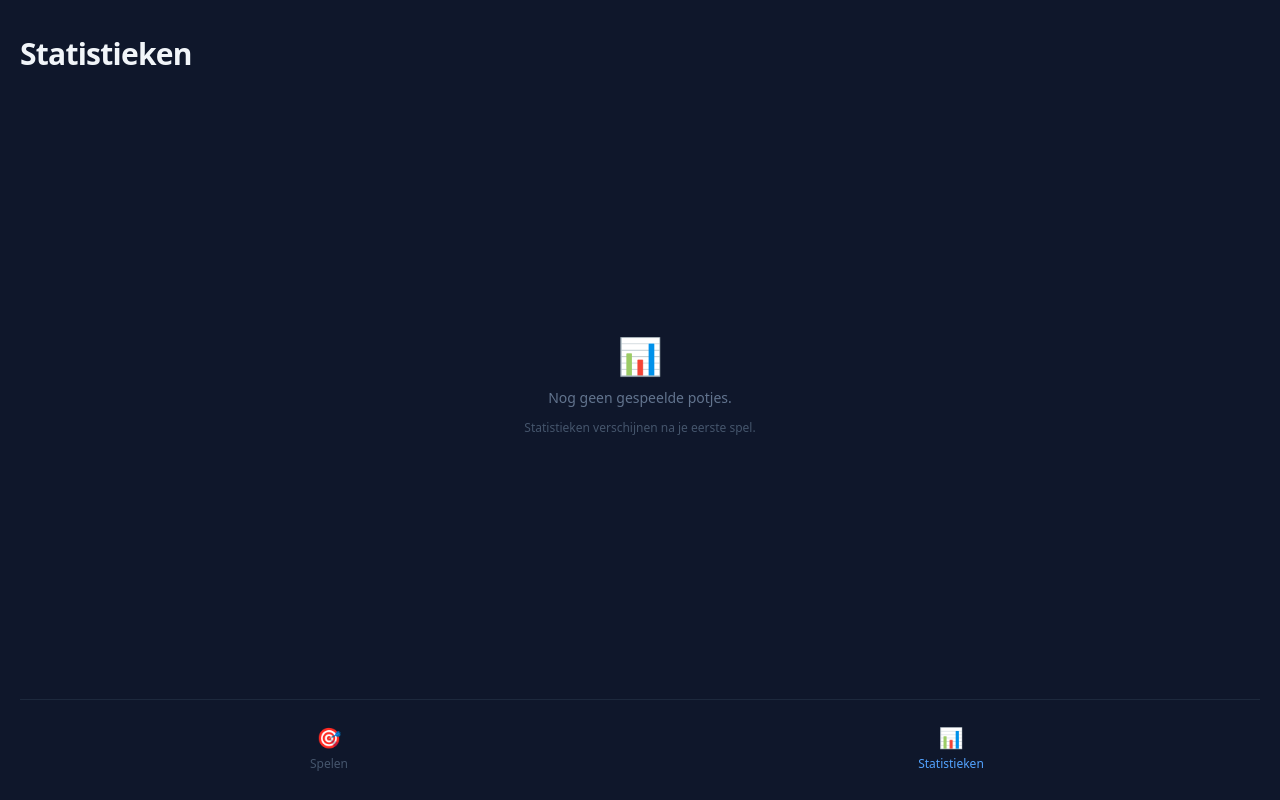
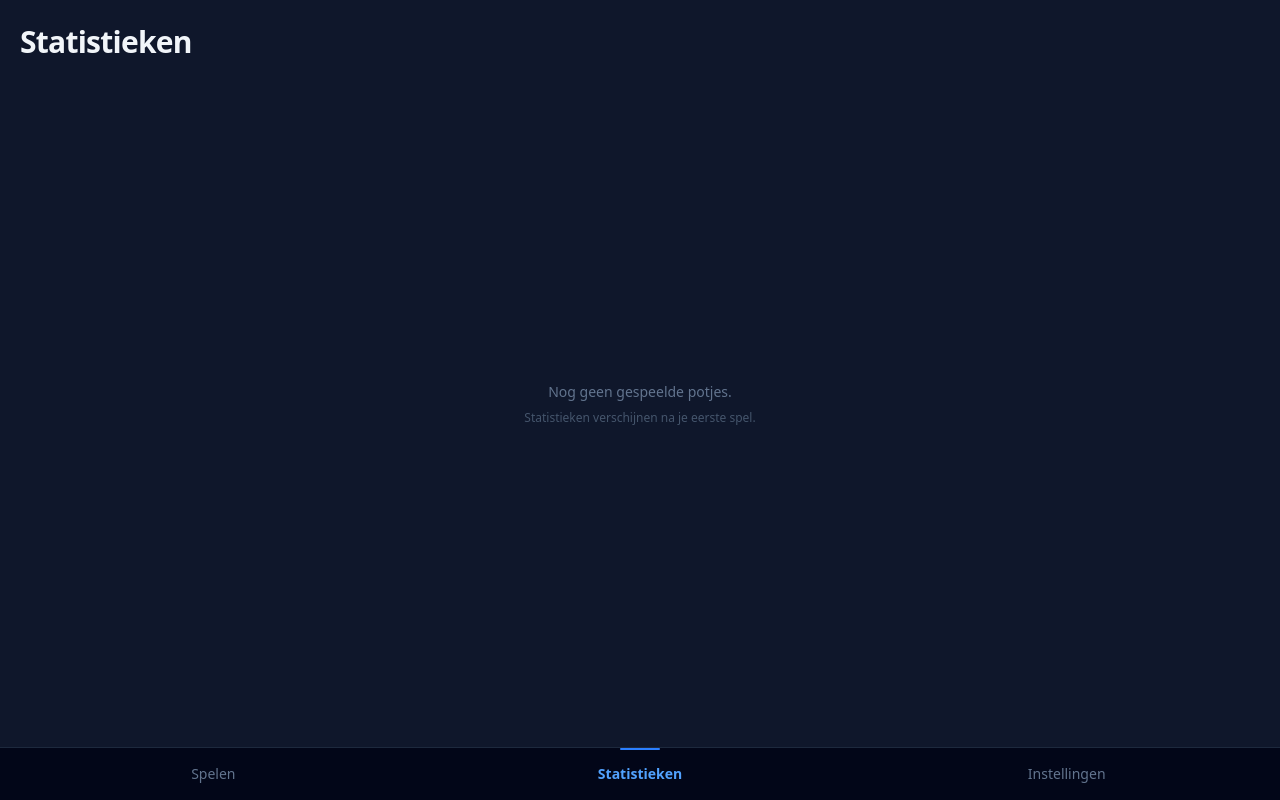
Before and after one commit to duukizaakbreedland/darts-app, a React (Vite) app: page /darts-app/stats in a window 1280 px wide. Built offline with nearby package versions, Linux system fonts and the light colour scheme.

Commit message:
Home: strakke layout zonder emoji's + herbruikbare bottom-nav met Instellingen-tab en Settings-scherm

```diff
--- a/src/App.tsx
+++ b/src/App.tsx
@@ -5,6 +5,7 @@
 import { GameScreen } from './screens/GameScreen'
 import { GameOverScreen } from './screens/GameOverScreen'
 import { StatsScreen } from './screens/StatsScreen'
+import { SettingsScreen } from './screens/SettingsScreen'
 
 function App() {
   return (
@@ -15,6 +16,7 @@
         <Route path="/game" element={<GameScreen />} />
         <Route path="/game-over" element={<GameOverScreen />} />
         <Route path="/stats" element={<StatsScreen />} />
+        <Route path="/settings" element={<SettingsScreen />} />
       </Routes>
     </BrowserRouter>
   )
--- /dev/null
+++ b/src/components/BottomNav.tsx
@@ -0,0 +1,34 @@
+import { useNavigate, useLocation } from 'react-router-dom'
+
+const TABS = [
+  { label: 'Spelen', path: '/' },
+  { label: 'Statistieken', path: '/stats' },
+  { label: 'Instellingen', path: '/settings' },
+]
+
+export function BottomNav() {
+  const navigate = useNavigate()
+  const { pathname } = useLocation()
+
+  return (
+    <nav className="flex border-t border-slate-800 bg-slate-950 pb-[env(safe-area-inset-bottom)]">
+      {TABS.map(({ label, path }) => {
+        const active = pathname === path
+        return (
+          <button
+            key={path}
+            onClick={() => navigate(path)}
+            className="relative flex-1 flex items-center justify-center py-4 transition-colors"
+          >
+            {active && (
+              <span className="absolute top-0 left-1/2 -translate-x-1/2 w-10 h-0.5 bg-blue-500 rounded-full" />
+            )}
+            <span className={`text-sm ${active ? 'text-blue-400 font-semibold' : 'text-slate-500 font-medium'}`}>
+              {label}
+            </span>
+          </button>
+        )
+      })}
+    </nav>
+  )
+}
--- a/src/screens/HomeScreen.tsx
+++ b/src/screens/HomeScreen.tsx
@@ -1,67 +1,43 @@
 import { useNavigate } from 'react-router-dom'
+import { BottomNav } from '../components/BottomNav'
+
+const TRAINING = ['Cricket', 'Around the Clock', 'Shanghai', 'Checkout']
 
 export function HomeScreen() {
   const navigate = useNavigate()
 
   return (
-    <div className="flex flex-col min-h-svh bg-slate-900 px-5 pb-5 gap-6 pt-[calc(env(safe-area-inset-top)_+_1.25rem)]">
-      {/* Header */}
-      <div className="pt-4">
+    <div className="flex flex-col min-h-svh bg-slate-900">
+      <div className="flex-1 flex flex-col px-5 gap-7 pb-6 pt-[calc(env(safe-area-inset-top)_+_1.5rem)]">
         <h1 className="text-3xl font-bold text-slate-100 tracking-tight">Darts</h1>
-        <p className="text-slate-500 text-sm mt-1">Goedenavond, Duuk</p>
-      </div>
 
-      {/* Quick start */}
-      <div className="flex flex-col gap-3">
-        <span className="text-xs text-slate-600 uppercase tracking-widest font-medium">Snel starten</span>
+        {/* Nieuw spel */}
         <button
           onClick={() => navigate('/new-game')}
-          className="w-full bg-blue-600 hover:bg-blue-500 active:bg-blue-700 text-white rounded-2xl p-5 text-left transition-colors shadow-lg shadow-blue-900/30"
+          className="w-full bg-blue-600 hover:bg-blue-500 active:bg-blue-700 rounded-2xl p-5 text-left transition-colors shadow-lg shadow-blue-900/30"
         >
-          <div className="text-2xl mb-1">🎯</div>
-          <div className="text-lg font-bold">Nieuw spel</div>
-          <div className="text-blue-200 text-sm">501 · 1 set · 3 legs</div>
+          <div className="text-lg font-bold text-white">Nieuw spel</div>
+          <div className="text-sm text-blue-200/80 mt-0.5">X01 — 301 / 501 / 701</div>
         </button>
-      </div>
 
-      {/* Game modes */}
-      <div className="flex flex-col gap-3">
-        <span className="text-xs text-slate-600 uppercase tracking-widest font-medium">Training</span>
-        <div className="grid grid-cols-2 gap-3">
-          {[
-            { label: 'Cricket', emoji: '🏏', path: '/training/cricket' },
-            { label: 'Around the Clock', emoji: '🕐', path: '/training/around-the-clock' },
-            { label: 'Shanghai', emoji: '🌆', path: '/training/shanghai' },
-            { label: 'Checkout', emoji: '✅', path: '/training/checkout' },
-          ].map(({ label, emoji, path }) => (
-            <button
-              key={path}
-              onClick={() => navigate(path)}
-              className="bg-slate-800 hover:bg-slate-700 border border-slate-700 rounded-2xl p-4 text-left transition-colors"
-            >
-              <div className="text-xl mb-2">{emoji}</div>
-              <div className="text-sm font-semibold text-slate-200">{label}</div>
-            </button>
-          ))}
+        {/* Training */}
+        <div className="flex flex-col gap-3">
+          <span className="text-xs text-slate-600 uppercase tracking-widest font-medium">Training</span>
+          <div className="grid grid-cols-2 gap-3">
+            {TRAINING.map(name => (
+              <div
+                key={name}
+                className="bg-slate-800/50 border border-slate-800 rounded-2xl p-4 select-none"
+              >
+                <div className="text-sm font-semibold text-slate-400">{name}</div>
+                <div className="text-[10px] uppercase tracking-widest text-slate-600 mt-3">Binnenkort</div>
+              </div>
+            ))}
+          </div>
         </div>
       </div>
 
-      {/* Bottom nav */}
-      <div className="mt-auto flex border-t border-slate-800 pt-4 gap-1">
-        {[
-          { label: 'Spelen', icon: '🎯', active: true, path: '/' },
-          { label: 'Statistieken', icon: '📊', active: false, path: '/stats' },
-        ].map(({ label, icon, active, path }) => (
-          <button
-            key={path}
-            onClick={() => navigate(path)}
-            className={`flex-1 flex flex-col items-center gap-1 py-2 rounded-xl transition-colors ${active ? 'text-blue-400' : 'text-slate-600'}`}
-          >
-            <span className="text-xl">{icon}</span>
-            <span className="text-xs font-medium">{label}</span>
-          </button>
-        ))}
-      </div>
+      <BottomNav />
     </div>
   )
 }
--- /dev/null
+++ b/src/screens/SettingsScreen.tsx
@@ -0,0 +1,21 @@
+import { BottomNav } from '../components/BottomNav'
+
+export function SettingsScreen() {
+  return (
+    <div className="flex flex-col min-h-svh bg-slate-900">
+      <div className="flex-1 flex flex-col px-5 gap-6 pb-6 pt-[calc(env(safe-area-inset-top)_+_1.5rem)]">
+        <h1 className="text-3xl font-bold text-slate-100 tracking-tight">Instellingen</h1>
+
+        <div className="flex flex-col gap-3">
+          <span className="text-xs text-slate-600 uppercase tracking-widest font-medium">Profielen</span>
+          <div className="bg-slate-800/50 border border-slate-800 rounded-2xl p-5 text-center">
+            <p className="text-slate-400 text-sm">Profielbeheer komt eraan.</p>
+            <p className="text-slate-600 text-xs mt-1">Hier maak je straks spelers aan en koppel je hun statistieken.</p>
+          </div>
+        </div>
+      </div>
+
+      <BottomNav />
+    </div>
+  )
+}
--- a/src/screens/StatsScreen.tsx
+++ b/src/screens/StatsScreen.tsx
@@ -1,35 +1,18 @@
-import { useNavigate } from 'react-router-dom'
+import { BottomNav } from '../components/BottomNav'
 
 export function StatsScreen() {
-  const navigate = useNavigate()
+  return (
+    <div className="flex flex-col min-h-svh bg-slate-900">
+      <div className="flex-1 flex flex-col px-5 gap-6 pb-6 pt-[calc(env(safe-area-inset-top)_+_1.5rem)]">
+        <h1 className="text-3xl font-bold text-slate-100 tracking-tight">Statistieken</h1>
 
-  return (
-    <div className="flex flex-col min-h-svh bg-slate-900 px-5 pb-5 gap-6 pt-[calc(env(safe-area-inset-top)_+_1.25rem)]">
-      <div className="pt-4 flex items-center justify-between">
-        <h1 className="text-3xl font-bold text-slate-100 tracking-tight">Statistieken</h1>
+        <div className="flex-1 flex flex-col items-center justify-center text-center gap-2">
+          <p className="text-slate-500 text-sm">Nog geen gespeelde potjes.</p>
+          <p className="text-slate-600 text-xs">Statistieken verschijnen na je eerste spel.</p>
+        </div>
       </div>
 
-      <div className="flex flex-col items-center justify-center flex-1 gap-3 text-center">
-        <span className="text-4xl">📊</span>
-        <p className="text-slate-500 text-sm">Nog geen gespeelde potjes.</p>
-        <p className="text-slate-600 text-xs">Statistieken verschijnen na je eerste spel.</p>
-      </div>
-
-      <div className="mt-auto flex border-t border-slate-800 pt-4 gap-1">
-        {[
-          { label: 'Spelen', icon: '🎯', active: false, path: '/' },
-          { label: 'Statistieken', icon: '📊', active: true, path: '/stats' },
-        ].map(({ label, icon, active, path }) => (
-          <button
-            key={path}
-            onClick={() => navigate(path)}
-            className={`flex-1 flex flex-col items-center gap-1 py-2 rounded-xl transition-colors ${active ? 'text-blue-400' : 'text-slate-600'}`}
-          >
-            <span className="text-xl">{icon}</span>
-            <span className="text-xs font-medium">{label}</span>
-          </button>
-        ))}
-      </div>
+      <BottomNav />
     </div>
   )
 }
```
